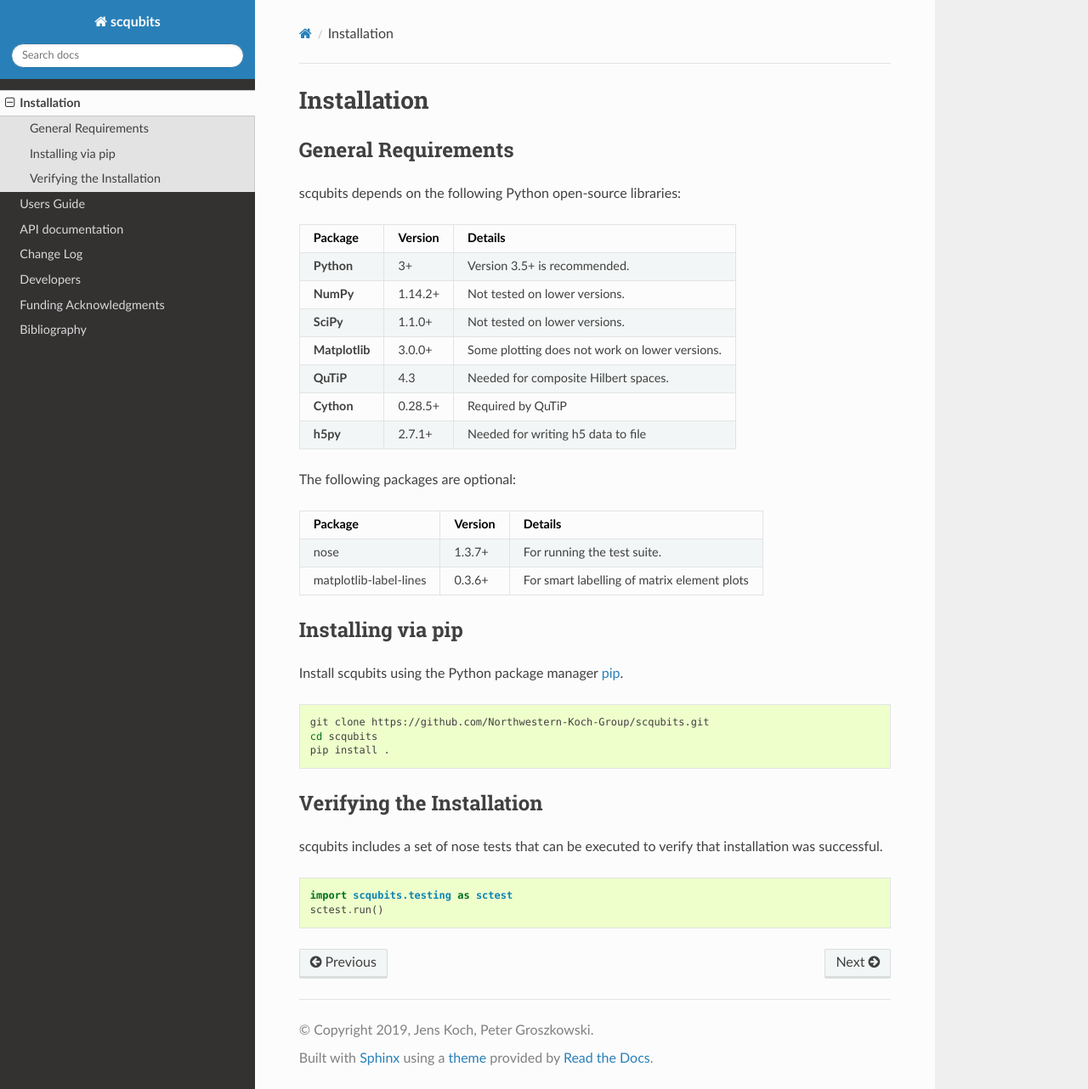
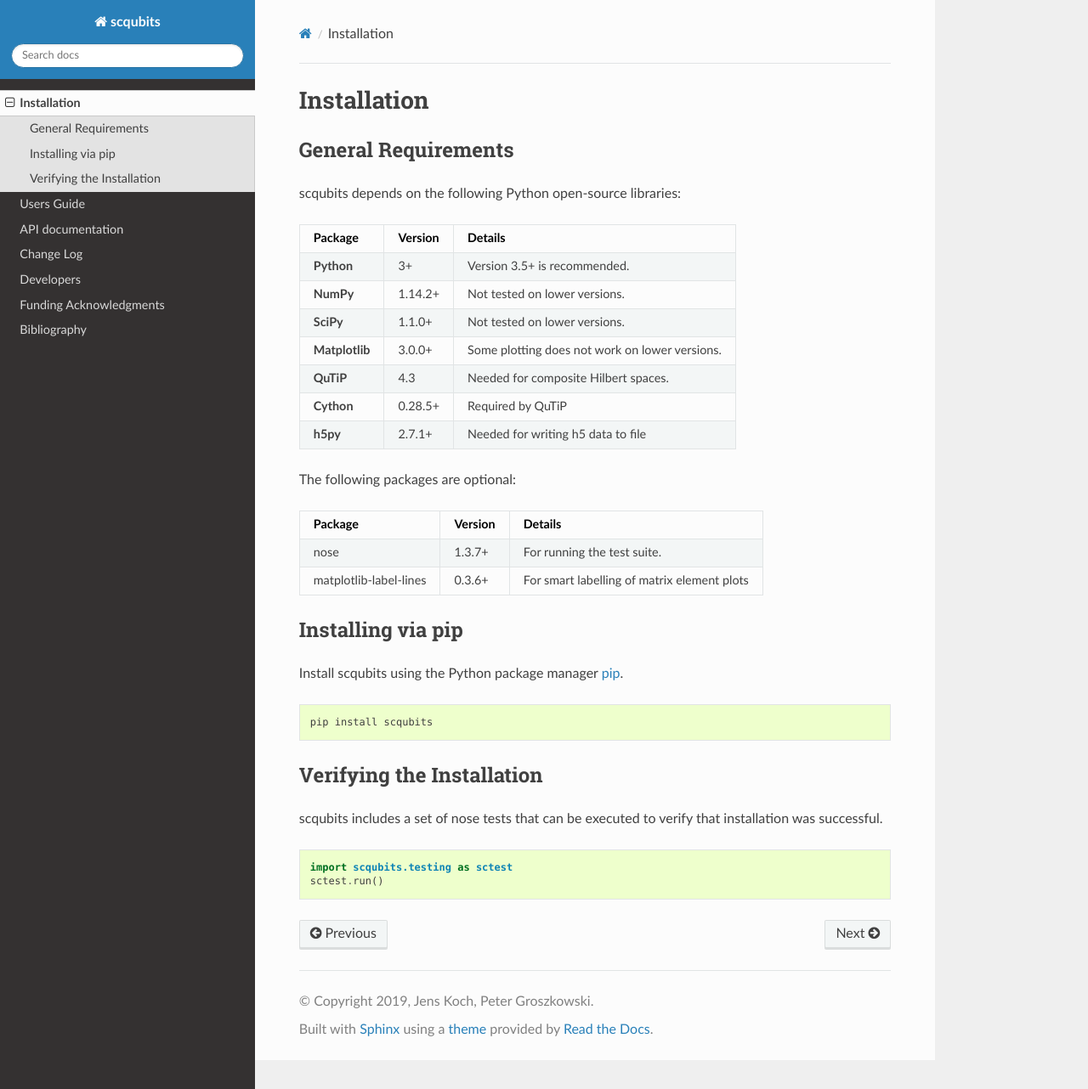
Before and after one commit to scqubits/scqubits, a Sphinx documentation site: the page built from docs/source/installation.rst, in a window 1280 px wide and 1282 px high. Shown: the whole window at 85% size. Built offline with Sphinx 7.4.7 and the Read the Docs theme 2.0.0, drawn with Linux system fonts in a browser that asks for light colours.

Commit message:
install instructions update

```diff
--- a/docs/source/installation.rst
+++ b/docs/source/installation.rst
@@ -57,9 +57,7 @@
 
 .. code-block:: bash
 
-   git clone https://github.com/Northwestern-Koch-Group/scqubits.git
-   cd scqubits
-   pip install .
+   pip install scqubits
 
 .. _install-verify:
 
```
